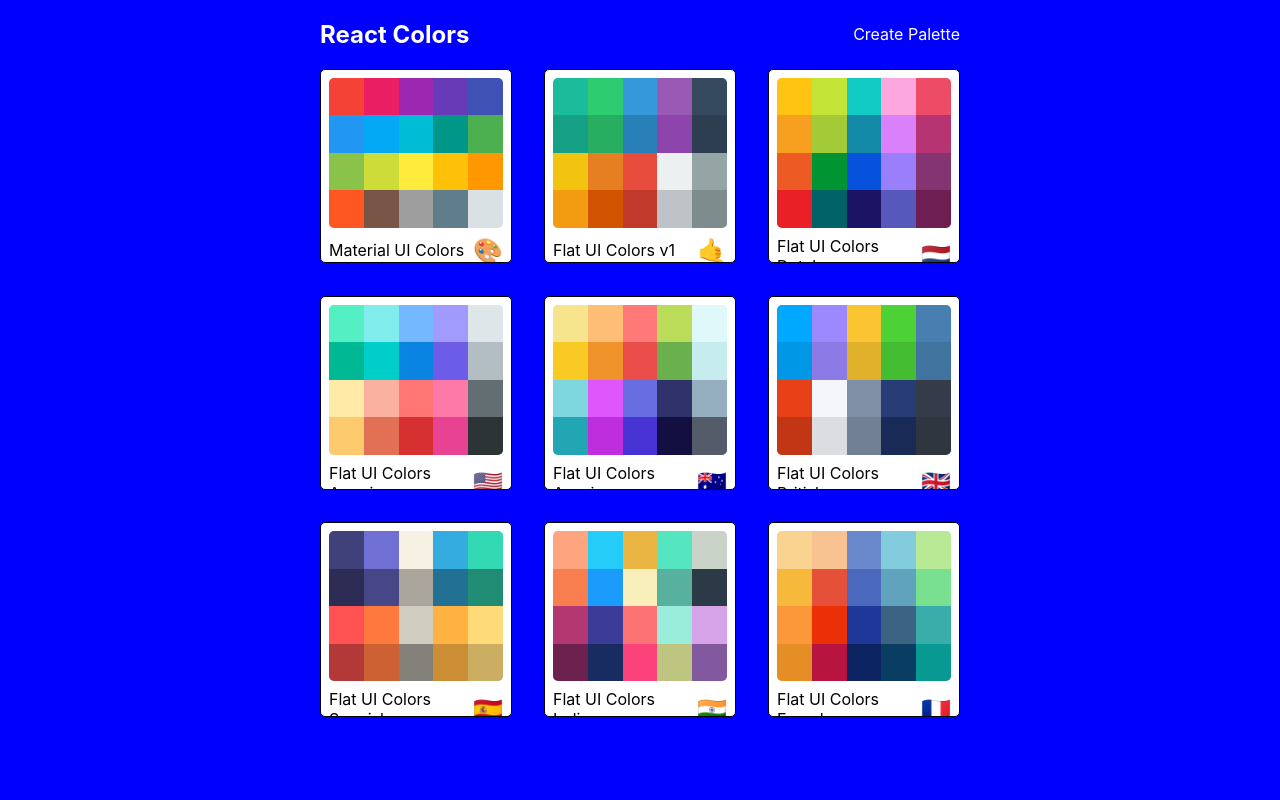
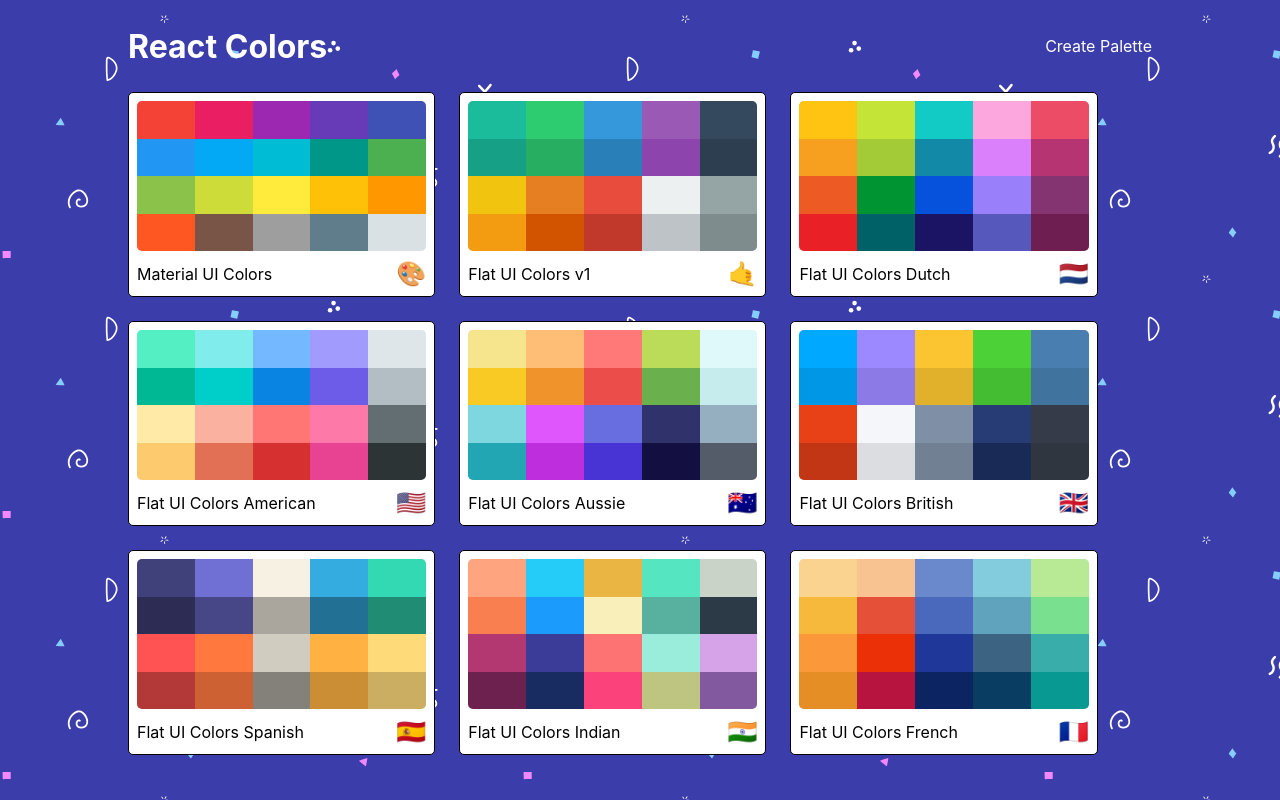
Before and after one commit to MachochinLopez/colors-app, a React (Create React App) app in the folder colors-app/: page / in a window 1280 px wide. Built offline with nearby package versions, Linux system fonts and the light colour scheme.

Commit message:
Se modificaron los estilos y se añadieron transiciones

```diff
--- a/colors-app/package.json
+++ b/colors-app/package.json
@@ -21,6 +21,7 @@
     "react-router-dom": "^5.2.0",
     "react-scripts": "4.0.1",
     "react-sortable-hoc": "^1.11.0",
+    "react-transition-group": "^4.4.1",
     "web-vitals": "^0.2.4"
   },
   "scripts": {
--- a/colors-app/src/MiniPalette.js
+++ b/colors-app/src/MiniPalette.js
@@ -16,7 +16,7 @@
 
   const deletePalette = (e) => {
     e.stopPropagation();
-    props.deletePalette(id);
+    props.openDialog(id);
   };
 
   return (
--- a/colors-app/src/NewPaletteForm.js
+++ b/colors-app/src/NewPaletteForm.js
@@ -20,7 +20,7 @@
     maxColors: 20
   };
   const [colors, setColors] = React.useState(props.palettes[0].colors);
-  const [open, setOpen] = React.useState(false);
+  const [open, setOpen] = React.useState(true);
   const paletteIsFull = colors.length >= defaultProps.maxColors;
 
   /*******************
--- a/colors-app/src/PaletteList.js
+++ b/colors-app/src/PaletteList.js
@@ -3,11 +3,44 @@
 import MiniPalette from './MiniPalette';
 import { withStyles } from '@material-ui/styles';
 import styles from './styles/PaletteListStyles';
+// Transition.
+import { CSSTransition, TransitionGroup } from 'react-transition-group';
+// Dialog
+import Dialog from '@material-ui/core/Dialog';
+import DialogTitle from '@material-ui/core/DialogTitle';
+import List from '@material-ui/core/List';
+import ListItem from '@material-ui/core/ListItem';
+import ListItemAvatar from '@material-ui/core/ListItemAvatar';
+import Avatar from '@material-ui/core/Avatar';
+import ListItemText from '@material-ui/core/ListItemText';
+import CheckIcon from '@material-ui/icons/Check';
+import CloseIcon from '@material-ui/icons/Close';
+import { blue, red } from '@material-ui/core/colors';
 
 class PaletteList extends Component {
   constructor(props) {
     super(props);
+    this.state = {
+      openDeleteDialog: false,
+      deletingId: ""
+    };
     this.goToPalette = this.goToPalette.bind(this);
+    this.openDialog = this.openDialog.bind(this);
+    this.closeDialog = this.closeDialog.bind(this);
+    this.handleDelete = this.handleDelete.bind(this);
+  }
+
+  openDialog(id) {
+    this.setState({ openDeleteDialog: true, deletingId: id });
+  }
+
+  closeDialog() {
+    this.setState({ openDeleteDialog: false });
+  }
+
+  handleDelete() {
+    this.props.deletePalette(this.state.deletingId);
+    this.closeDialog();
   }
 
   goToPalette(id) {
@@ -15,32 +48,68 @@
   }
 
   render() {
-    const { palettes, classes, deletePalette } = this.props;
+    const { palettes, classes } = this.props;
+    const { openDeleteDialog } = this.state;
     return (
       <div className={classes.root}>
         <div className={classes.container}>
           <nav className={classes.nav}>
-            <h1>React Colors</h1>
+            <h1 className={classes.title}>React Colors</h1>
             <Link to="/palette/new">Create Palette</Link>
           </nav>
-          <div className={classes.palettes}>
-            {
-              palettes.map(palette => {
+          <TransitionGroup className={classes.palettes}>
+            {palettes.map(palette => {
                 return (
-                  <MiniPalette
+                  <CSSTransition
                     key={palette.id}
-                    {...palette}
-                    id={palette.id}
-                    deletePalette={deletePalette}
-                    handleClick={() => this.goToPalette(palette.id)}
-                  />
+                    classNames="fade"
+                    timeout={500}
+                  >
+                    <MiniPalette
+                      key={palette.id}
+                      {...palette}
+                      id={palette.id}
+                      openDialog={this.openDialog}
+                      handleClick={() => this.goToPalette(palette.id)}
+                    />
+                  </CSSTransition>
                 );
-              })
-            }
-          </div>
+            })}
+          </TransitionGroup>
         </div>
+        <Dialog
+          open={openDeleteDialog}
+          aria-labelledby="delete-dialog-title"
+          onClose={this.closeDialog}
+        >
+            <DialogTitle id="delete-dialog-title">Delete Palette?</DialogTitle>
+            <List>
+              <ListItem
+                button
+                onClick={this.handleDelete}
+              >
+                <ListItemAvatar>
+                  <Avatar style={{ backgroundColor: blue[100], color: blue[600] }}>
+                    <CheckIcon />
+                  </Avatar>
+                </ListItemAvatar>
+                <ListItemText>Delete</ListItemText>
+              </ListItem>
+              <ListItem
+                button
+                onClick={this.closeDialog}
+              >
+                <ListItemAvatar>
+                  <Avatar style={{ backgroundColor: red[100], color: red[600] }}>
+                    <CloseIcon />
+                  </Avatar>
+                </ListItemAvatar>
+                <ListItemText>Cancel</ListItemText>
+              </ListItem>
+            </List>
+        </Dialog>
       </div>
-    )
+    );
   }
 }
 
--- a/colors-app/src/styles/ColorBoxStyles.js
+++ b/colors-app/src/styles/ColorBoxStyles.js
@@ -1,4 +1,5 @@
 import chroma from 'chroma-js';
+import sizes from "./sizes";
 
 const styles = {
   ColorBox: {
@@ -13,7 +14,19 @@
       opacity: "1",
       cursor: "pointer",
       transition: "0.5s"
-    }
+    },
+    [sizes.down("lg")]: {
+      width: "25%",
+      height: props => props.showingFullPalette ? "20%" : "33.3333%",
+    },
+    [sizes.down("md")]: {
+      width: "50%",
+      height: props => props.showingFullPalette ? "10%" : "20%",
+    },
+    [sizes.down("xs")]: {
+      width: "100%",
+      height: props => props.showingFullPalette ? "5%" : "10%",
+    },
   },
   copyText: {
     color: props => chroma(props.background).luminance() >= 0.6 ? "black" : "white"
@@ -100,7 +113,10 @@
       textAlign: "center",
       marginBottom: 0,
       padding: "1rem",
-      textTransform: "uppercase"
+      textTransform: "uppercase",
+      [sizes.down("xs")]: {
+        fontSize: "6rem"
+      },
     },
     "& p": {
       fontSize: "2rem",
--- a/colors-app/src/styles/DraggableColorBoxStyles.js
+++ b/colors-app/src/styles/DraggableColorBoxStyles.js
@@ -1,3 +1,5 @@
+import sizes from "./sizes";
+
 const styles = {
   root: {
     width: "20%",
@@ -6,11 +8,23 @@
     display: "inline-block",
     position: "relative",
     cursor: "pointer",
-    marginBottom: "-4px",
+    marginBottom: "-6px",
     "&:hover svg": {
       color: "white",
       transform: "scale(1.5)"
-    }
+    },
+    [sizes.down("lg")]: {
+      width: "25%",
+      height: "20%"
+    },
+    [sizes.down("md")]: {
+      width: "50%",
+      height: "10%"
+    },
+    [sizes.down("sm")]: {
+      width: "100%",
+      height: "5%"
+    },
   },
   boxContent: {
     position: "absolute",
@@ -22,7 +36,8 @@
     textTransform: "uppercase",
     fontSize: "12px",
     display: "flex",
-    justifyContent: "space-between"
+    justifyContent: "space-between",
+    alignItems: "center"
   },
   deleteIcon: {
     transition: "all 0.3s ease-in-out"
--- a/colors-app/src/styles/NavBarStyles.js
+++ b/colors-app/src/styles/NavBarStyles.js
@@ -1,3 +1,5 @@
+import sizes from "./sizes";
+
 const styles = {
   Navbar: {
     display: "flex",
@@ -17,7 +19,10 @@
     "& a": {
       textDecoration: "none",
       color: "black"
-    }
+    },
+    [sizes.down("xs")]: {
+      display: "none"
+    },
   },
   slider: {
     width: "340px",
@@ -36,7 +41,10 @@
     },
     "& .rc-slider-track": {
       backgroundColor: "transparent"
-    }
+    },
+    [sizes.down("md")]: {
+      width: "150px"
+    },
   },
   selectContainer: {
     marginLeft: "auto",
--- a/colors-app/src/styles/PaletteFormNavStyles.js
+++ b/colors-app/src/styles/PaletteFormNavStyles.js
@@ -1,5 +1,6 @@
 import { makeStyles } from '@material-ui/core/styles';
 import { DRAWER_WIDTH as drawerWidth } from '../constants';
+import sizes from "./sizes";
 
 const useStyles = makeStyles((theme) => ({
   root: {
@@ -13,7 +14,10 @@
     flexDirection: "row",
     justifyContent: "space-between",
     alignItems: "center",
-    height: "64px"
+    height: "64px",
+    [sizes.down("xs")]: {
+      height: "56px"
+    }
   },
   appBarShift: {
     width: `calc(100% - ${drawerWidth}px)`,
@@ -30,7 +34,11 @@
     display: 'none',
   },
   navBtns: {
-    marginRight: "1rem"
+    marginRight: "0 0.2rem",
+    [sizes.down("xs")]: {
+      marginRight: 0,
+      padding: "0.3rem"
+    }
   },
   button: {
     margin: "0 0.5rem"
--- a/colors-app/src/styles/PaletteListStyles.js
+++ b/colors-app/src/styles/PaletteListStyles.js
@@ -1,17 +1,39 @@
+import sizes from './sizes';
+import bg from './bg.svg';
+
 const styles = {
+  "@global": {
+    ".fade-exit": {
+      opacity: 1
+    },
+    ".fade-exit-active": {
+      opacity: 0,
+      transition: "opacity 500ms ease-out"
+    }
+  },
   root: {
-    backgroundColor: "blue",
+    backgroundColor: "#3b3daa",
+    // Background by SVGBackgrounds.com
+    backgroundImage: `url(${bg})`,
+    backgroundAttachment: "fixed",
     height: "100vh",
     display: "flex",
     alignItems: "flex-start",
-    justifyContent: "center"
+    justifyContent: "center",
+    overflow: "scroll"
   },
   container: {
     width: "50%",
     display: "flex",
     alignItems: "flex-start",
     flexDirection: "column",
-    flexWrap: "wrap"
+    flexWrap: "wrap",
+    [sizes.down("xl")]: {
+      width: "80%"
+    },
+    [sizes.down("xs")]: {
+      width: "75%"
+    }
   },
   nav: {
     display: "flex",
@@ -29,7 +51,17 @@
     width: "100%",
     display: "grid",
     gridTemplateColumns: "repeat(3, 30%)",
-    gridGap: "5%"
+    gridGap: "1.5rem",
+    [sizes.down("md")]: {
+      gridTemplateColumns: "repeat(2, 50%)",
+    },
+    [sizes.down("xs")]: {
+      gridTemplateColumns: "repeat(1, 100%)",
+      gridGap: "1rem",
+    },
+  },
+  title: {
+    fontSize: "2rem"
   }
 };
 
--- a/colors-app/src/styles/PaletteStyles.js
+++ b/colors-app/src/styles/PaletteStyles.js
@@ -1,3 +1,5 @@
+import sizes from "./sizes";
+
 const styles = {
   Palette: {
     height: "100vh",
@@ -36,7 +38,19 @@
       textTransform: "uppercase",
       border: "none",
       textDecoration: "none"
-    }
+    },
+    [sizes.down("lg")]: {
+      width: "25%",
+      height: "33.3333%"
+    },
+    [sizes.down("md")]: {
+      width: "50%",
+      height: "20%"
+    },
+    [sizes.down("xs")]: {
+      width: "100%",
+      height: "10%"
+    },
   }
 };
 
--- /dev/null
+++ b/colors-app/src/styles/sizes.js
@@ -0,0 +1,18 @@
+const sizes = {
+  up() {
+
+  },
+  down(size) {
+    const sizes = {
+      xs: "575.98px",
+      sm: "767.98px",
+      md: "991.98px",
+      lg: "1199.98px",
+      xl: "1600px"
+    };
+
+    return `@media (max-width: ${sizes[size]})`;
+  }
+};
+
+export default sizes;
```
Also changed, not shown: colors-app/src/styles/bg.svg (added), 1 other file (tests, documents, lock files or other folders).
